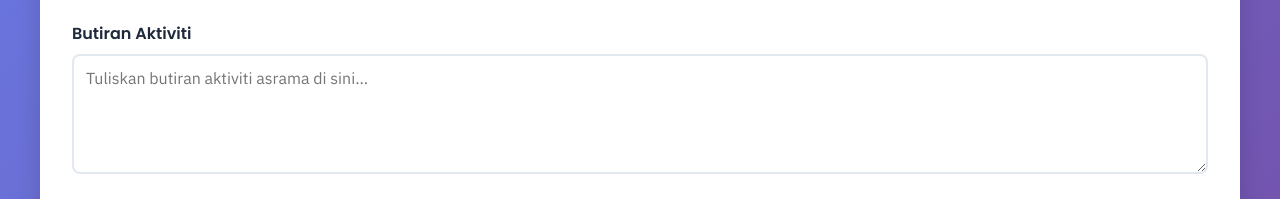
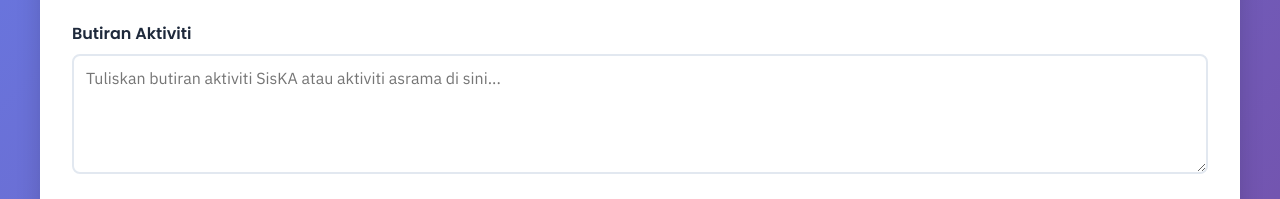
Before and after one commit to skadinsarikei/aktiviti-asrama, a plain HTML site: page index.html in a window 1280 px wide. Both pictures are taken after a click on the button "✏️ Laporan Baru". Shown: the part 466-665 px from the top of the page. Drawn offline with Linux system fonts and the light colour scheme; no server answers.

Commit message:
Update index.html

```diff
--- a/index.html
+++ b/index.html
@@ -896,7 +896,7 @@
 
                 <div class="form-group">
                     <label for="butiran">Butiran Aktiviti</label>
-                    <textarea id="butiran" placeholder="Tuliskan butiran aktiviti asrama di sini..." required></textarea>
+                    <textarea id="butiran" placeholder="Tuliskan butiran aktiviti SisKA atau aktiviti asrama di sini..." required></textarea>
                 </div>
 
                 <div class="form-group">
```
